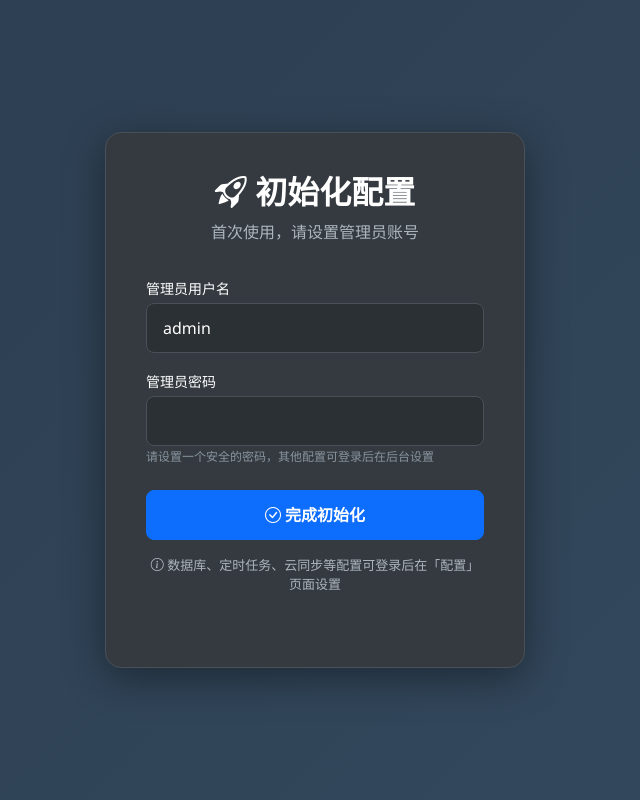
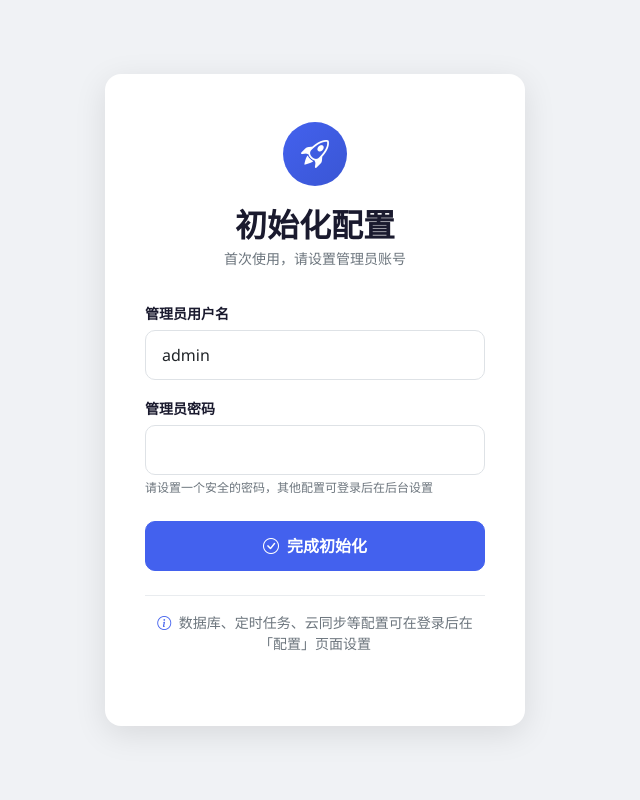
Before and after one commit to yingxiaomo/vaultwarden-backup, a FastAPI app: page /setup in a window 1280 px wide. Shown: the whole page, without its empty margins (325-965 px from the left). Run offline with FastAPI, Linux system fonts and the light colour scheme.

Commit message:
style: 统一登录/初始化/配置页 UI 风格，与仪表盘保持一致

```diff
--- a/templates/setup.html
+++ b/templates/setup.html
@@ -7,28 +7,32 @@
 <link href="https://cdn.jsdelivr.net/npm/bootstrap@5.3.0/dist/css/bootstrap.min.css" rel="stylesheet">
 <link href="https://cdn.jsdelivr.net/npm/bootstrap-icons@1.10.5/font/bootstrap-icons.css" rel="stylesheet">
 <style>
-body{background:linear-gradient(135deg,#2c3e50,#34495e);display:flex;align-items:center;justify-content:center;min-height:100vh;margin:0;padding:20px;font-family:"Segoe UI",sans-serif}
-.setup-card{background:#343a40;color:#fff;border-radius:16px;box-shadow:0 10px 40px rgba(0,0,0,.4);padding:40px;max-width:420px;width:100%;border:1px solid #495057}
-.setup-card h2{text-align:center;margin-bottom:8px;font-weight:700}
-.setup-card p{text-align:center;color:#adb5bd;margin-bottom:32px}
-.form-control{background:#2b3035;border-color:#495057;color:#fff;border-radius:8px;padding:12px 16px}
-.form-control:focus{background:#2b3035;color:#fff;border-color:#0d6efd;box-shadow:0 0 0 3px rgba(13,110,253,.25)}
-.form-control::placeholder{color:#8a949e}
-.form-label{font-size:14px;margin-bottom:4px}
-.btn{border-radius:8px;padding:12px;font-weight:600}
-.btn-primary{background:#0d6efd;border-color:#0d6efd}
-.btn-primary:hover{background:#0b5ed7;transform:translateY(-2px);box-shadow:0 4px 12px rgba(13,110,253,.3)}
-.alert{border-radius:8px;margin-bottom:20px}
-.form-text{color:#8a949e;font-size:12px;margin-top:2px}
-.hint{text-align:center;color:#6c757d;font-size:13px;margin-top:16px}
+body{background:#f0f2f5;display:flex;align-items:center;justify-content:center;min-height:100vh;margin:0;padding:20px;font-family:'Segoe UI',system-ui,-apple-system,sans-serif}
+.auth-card{background:#fff;border-radius:16px;box-shadow:0 8px 32px rgba(0,0,0,.1);padding:48px 40px 40px;max-width:420px;width:100%}
+.auth-card .icon-circle{width:64px;height:64px;border-radius:50%;background:linear-gradient(135deg,#4361ee,#3a56d4);display:flex;align-items:center;justify-content:center;margin:0 auto 20px}
+.auth-card .icon-circle i{font-size:28px;color:#fff}
+.auth-card h2{text-align:center;font-weight:700;color:#1a1a2e;margin-bottom:4px}
+.auth-card p{text-align:center;color:#6c757d;margin-bottom:32px;font-size:14px}
+.form-control{border-radius:10px;border:1.5px solid #dee2e6;padding:12px 16px;transition:border-color .2s,box-shadow .2s}
+.form-control:focus{border-color:#4361ee;box-shadow:0 0 0 3px rgba(67,97,238,.15)}
+.form-control::placeholder{color:#adb5bd}
+.form-label{font-weight:600;font-size:14px;color:#1a1a2e;margin-bottom:6px}
+.btn{border-radius:10px;padding:12px;font-weight:600;transition:all .2s}
+.btn-primary{background:#4361ee;border-color:#4361ee;color:#fff}
+.btn-primary:hover{background:#3a56d4;transform:translateY(-2px);box-shadow:0 4px 14px rgba(67,97,238,.35);color:#fff}
+.alert{border-radius:10px;padding:12px 16px;margin-bottom:20px;font-size:14px}
+.form-text{color:#6c757d;font-size:12px;margin-top:4px}
+.hint{text-align:center;color:#adb5bd;font-size:13px;margin-top:24px;padding-top:16px;border-top:1px solid #e9ecef}
+.hint i{color:#4361ee}
 </style>
 </head>
 <body>
-<div class="setup-card">
-<h2><i class="bi bi-rocket-takeoff"></i> 初始化配置</h2>
+<div class="auth-card">
+  <div class="icon-circle"><i class="bi bi-rocket-takeoff"></i></div>
+  <h2>初始化配置</h2>
   <p>首次使用，请设置管理员账号</p>
   {% if error %}
-<div class="alert alert-danger">{{ error }}</div>
+  <div class="alert alert-danger"><i class="bi bi-exclamation-triangle me-2"></i>{{ error }}</div>
   {% endif %}
   <form action="/do_setup" method="post">
     <div class="mb-3">
@@ -40,9 +44,9 @@ body{background:linear-gradient(135deg,#2c3e50,#34495e);display:flex;align-items
       <input type="password" class="form-control" name="web_pass" required>
       <div class="form-text">请设置一个安全的密码，其他配置可登录后在后台设置</div>
     </div>
-<button type="submit" class="btn btn-primary w-100"><i class="bi bi-check-circle"></i> 完成初始化</button>
+    <button type="submit" class="btn btn-primary w-100"><i class="bi bi-check-circle me-2"></i>完成初始化</button>
   </form>
-<p class="hint"><i class="bi bi-info-circle"></i> 数据库、定时任务、云同步等配置可登录后在「配置」页面设置</p>
+  <p class="hint"><i class="bi bi-info-circle me-1"></i> 数据库、定时任务、云同步等配置可在登录后在「配置」页面设置</p>
 </div>
 <script src="https://cdn.jsdelivr.net/npm/bootstrap@5.3.0/dist/js/bootstrap.bundle.min.js"></script>
 </body>
```
Also changed, not shown: templates/config.html (+65 -31 lines), templates/login.html (+25 -17 lines). Lines whose indentation alone changed are shown as unchanged.
